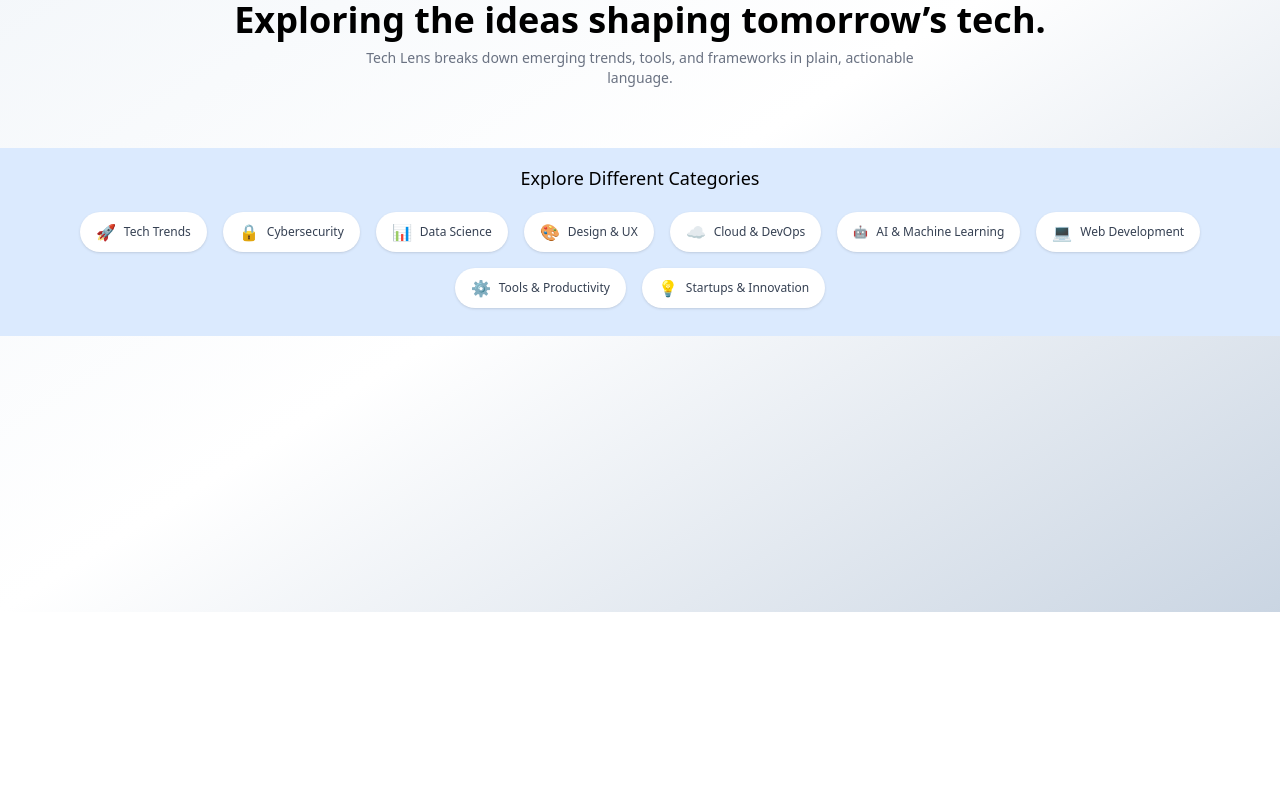
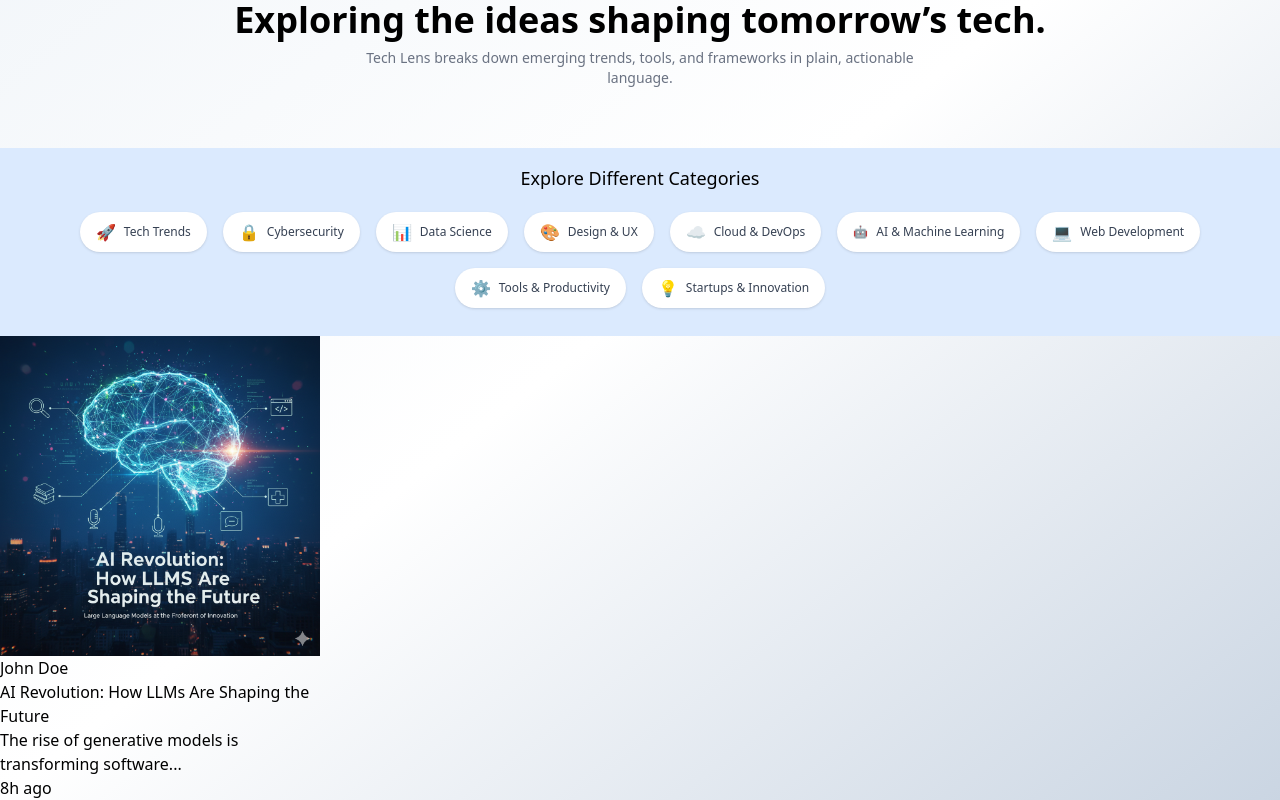
Before and after one commit to juliusmwas/Tech-Lens, a React (Vite) app: page / in a window 1280 px wide. Shown: the part 188-988 px from the top of the page. Before the commit the page ends 800 px from the top, so only its background shows below. Built offline with nearby package versions, Linux system fonts and the light colour scheme.

Commit message:
Added an articles section

```diff
--- a/src/App.jsx
+++ b/src/App.jsx
@@ -1,6 +1,7 @@
 import Navbar from "./Components/Navbar"
 import Hero from "./Components/Hero"
 import Categories from "./Components/Categories"
+import Articles from "./Components/Articles"
 
 export default function App() {
 
@@ -9,6 +10,7 @@
       < Navbar/>
       < Hero/>
       < Categories/>
+      < Articles/>
     </>
   )
 }
--- /dev/null
+++ b/src/Components/Articles.jsx
@@ -0,0 +1,22 @@
+
+
+export default function Articles() {
+
+    return(
+        <section id="#articles">
+            <div className="grid grid-cols-4">
+                <div>
+                    <img src="/AI.png" alt="" />
+                    <p>John Doe</p>
+                    <p>AI Revolution: How LLMs Are Shaping the Future</p>
+                    <h1>The rise of generative models is transforming software...</h1>
+                    <div>
+                        <p>8h ago</p>
+
+                    </div>
+
+                </div>
+            </div>
+        </section>
+    );
+}
```
Also changed, not shown: public/AI.png (added).
